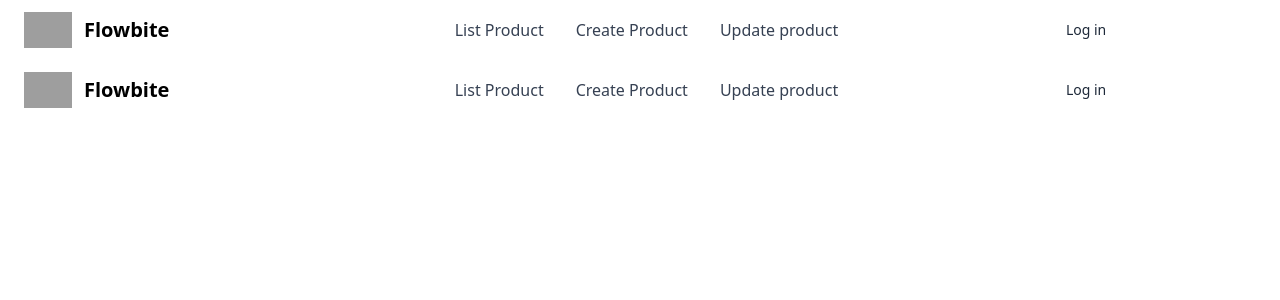
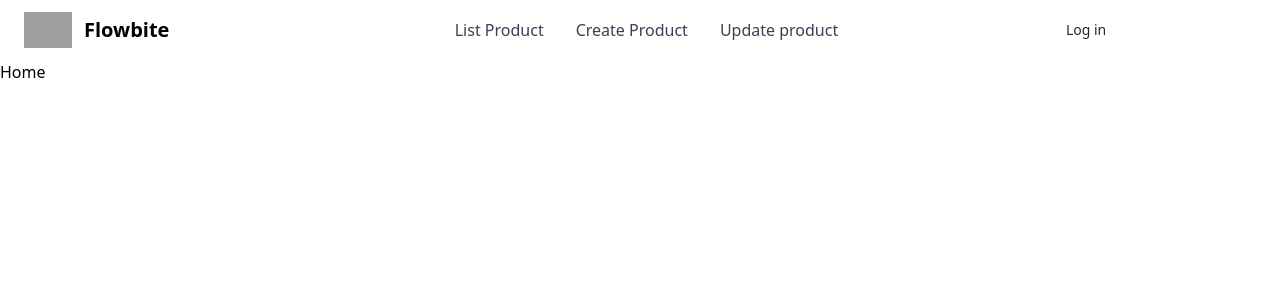
Before and after one commit to Jzztt/WD20104-Typescript, a React (Vite) app: page / in a window 1280 px wide. Shown: the top 300 px of the page. Built offline with nearby package versions, Linux system fonts and the light colour scheme; grey boxes are pictures that could not be loaded.

Commit message:
feat: interface and type in typescript

```diff
--- a/src/components/CoreType.tsx
+++ b/src/components/CoreType.tsx
@@ -39,12 +39,37 @@ const CoreType = () => {
   const print = (value: unknown) => {
     // Unknown phải check kiểu dữ liệu trước khi sử dụng
     // any thì không cần check
-    if (typeof value === "string" ) {
+    if (typeof value === "string") {
       console.log(value.toLowerCase());
     }
   };
   print("Hello");
 
+  interface IPerson {
+    name: string;
+    age: number;
+    getInfo: () => void;
+  }
+  interface IPerson2 extends IPerson {
+    description: string;
+  }
+
+  type PersonType = {
+    name: string;
+    age: number;
+    getInfo: () => void;
+  }
+
+  // Object
+  const person: IPerson2 = {
+    // key: value
+    name: "John",
+    age: 30,
+    description: "This is a person",
+    getInfo: () => {
+      console.log(`Name: ${person.name}, Age: ${person.age}`);
+    },
+  };
 
   return (
     <>
--- a/src/components/Home.tsx
+++ b/src/components/Home.tsx
@@ -3,109 +3,7 @@ import React from "react";
 const Home = () => {
   return (
     <>
-      <header>
-        <nav className="bg-white border-gray-200 px-4 lg:px-6 py-2.5 dark:bg-gray-800">
-          <div className="flex flex-wrap justify-between items-center mx-auto max-w-screen-xl">
-            <a href="https://flowbite.com" className="flex items-center">
-              <img
-                src="https://flowbite.com/docs/images/logo.svg"
-                className="mr-3 h-6 sm:h-9"
-                alt="Flowbite Logo"
-              />
-              <span className="self-center text-xl font-semibold whitespace-nowrap dark:text-white">
-                Flowbite
-              </span>
-            </a>
-            <div className="flex items-center lg:order-2">
-              <a
-                href="#"
-                className="text-gray-800 dark:text-white hover:bg-gray-50 focus:ring-4 focus:ring-gray-300 font-medium rounded-lg text-sm px-4 lg:px-5 py-2 lg:py-2.5 mr-2 dark:hover:bg-gray-700 focus:outline-none dark:focus:ring-gray-800"
-              >
-                Log in
-              </a>
-              <a
-                href="#"
-                className="text-white bg-primary-700 hover:bg-primary-800 focus:ring-4 focus:ring-primary-300 font-medium rounded-lg text-sm px-4 lg:px-5 py-2 lg:py-2.5 mr-2 dark:bg-primary-600 dark:hover:bg-primary-700 focus:outline-none dark:focus:ring-primary-800"
-              >
-                Get started
-              </a>
-              <button
-                data-collapse-toggle="mobile-menu-2"
-                type="button"
-                className="inline-flex items-center p-2 ml-1 text-sm text-gray-500 rounded-lg lg:hidden hover:bg-gray-100 focus:outline-none focus:ring-2 focus:ring-gray-200 dark:text-gray-400 dark:hover:bg-gray-700 dark:focus:ring-gray-600"
-                aria-controls="mobile-menu-2"
-                aria-expanded="false"
-              >
-                <span className="sr-only">Open main menu</span>
-                <svg
-                  className="w-6 h-6"
-                  fill="currentColor"
-                  viewBox="0 0 20 20"
-                  xmlns="http://www.w3.org/2000/svg"
-                >
-                  <path
-                    fill-rule="evenodd"
-                    d="M3 5a1 1 0 011-1h12a1 1 0 110 2H4a1 1 0 01-1-1zM3 10a1 1 0 011-1h12a1 1 0 110 2H4a1 1 0 01-1-1zM3 15a1 1 0 011-1h12a1 1 0 110 2H4a1 1 0 01-1-1z"
-                    clip-rule="evenodd"
-                  ></path>
-                </svg>
-                <svg
-                  className="hidden w-6 h-6"
-                  fill="currentColor"
-                  viewBox="0 0 20 20"
-                  xmlns="http://www.w3.org/2000/svg"
-                >
-                  <path
-                    fill-rule="evenodd"
-                    d="M4.293 4.293a1 1 0 011.414 0L10 8.586l4.293-4.293a1 1 0 111.414 1.414L11.414 10l4.293 4.293a1 1 0 01-1.414 1.414L10 11.414l-4.293 4.293a1 1 0 01-1.414-1.414L8.586 10 4.293 5.707a1 1 0 010-1.414z"
-                    clip-rule="evenodd"
-                  ></path>
-                </svg>
-              </button>
-            </div>
-            <div
-              className="hidden justify-between items-center w-full lg:flex lg:w-auto lg:order-1"
-              id="mobile-menu-2"
-            >
-              <ul className="flex flex-col mt-4 font-medium lg:flex-row lg:space-x-8 lg:mt-0">
-                <li>
-                  <a
-                    href="#"
-                    className="block py-2 pr-4 pl-3 text-white rounded bg-primary-700 lg:bg-transparent lg:text-primary-700 lg:p-0 dark:text-white"
-                    aria-current="page"
-                  >
-                    Home
-                  </a>
-                </li>
-                <li>
-                  <a
-                    href="#"
-                    className="block py-2 pr-4 pl-3 text-gray-700 border-b border-gray-100 hover:bg-gray-50 lg:hover:bg-transparent lg:border-0 lg:hover:text-primary-700 lg:p-0 dark:text-gray-400 lg:dark:hover:text-white dark:hover:bg-gray-700 dark:hover:text-white lg:dark:hover:bg-transparent dark:border-gray-700"
-                  >
-                    List Product
-                  </a>
-                </li>
-                <li>
-                  <a
-                    href="#"
-                    className="block py-2 pr-4 pl-3 text-gray-700 border-b border-gray-100 hover:bg-gray-50 lg:hover:bg-transparent lg:border-0 lg:hover:text-primary-700 lg:p-0 dark:text-gray-400 lg:dark:hover:text-white dark:hover:bg-gray-700 dark:hover:text-white lg:dark:hover:bg-transparent dark:border-gray-700"
-                  >
-                    Create Product
-                  </a>
-                </li>
-                <li>
-                  <a
-                    href="#"
-                    className="block py-2 pr-4 pl-3 text-gray-700 border-b border-gray-100 hover:bg-gray-50 lg:hover:bg-transparent lg:border-0 lg:hover:text-primary-700 lg:p-0 dark:text-gray-400 lg:dark:hover:text-white dark:hover:bg-gray-700 dark:hover:text-white lg:dark:hover:bg-transparent dark:border-gray-700"
-                  >
-                    Update product
-                  </a>
-                </li>
-              </ul>
-            </div>
-          </div>
-        </nav>
-      </header>
+     <h1>Home</h1>
     </>
   );
 };
--- a/src/components/ListProduct.tsx
+++ b/src/components/ListProduct.tsx
@@ -1,6 +1,7 @@
 import React from 'react'
 
 const ListProduct = () => {
+
   return (
     <div>ListProduct</div>
   )
```
